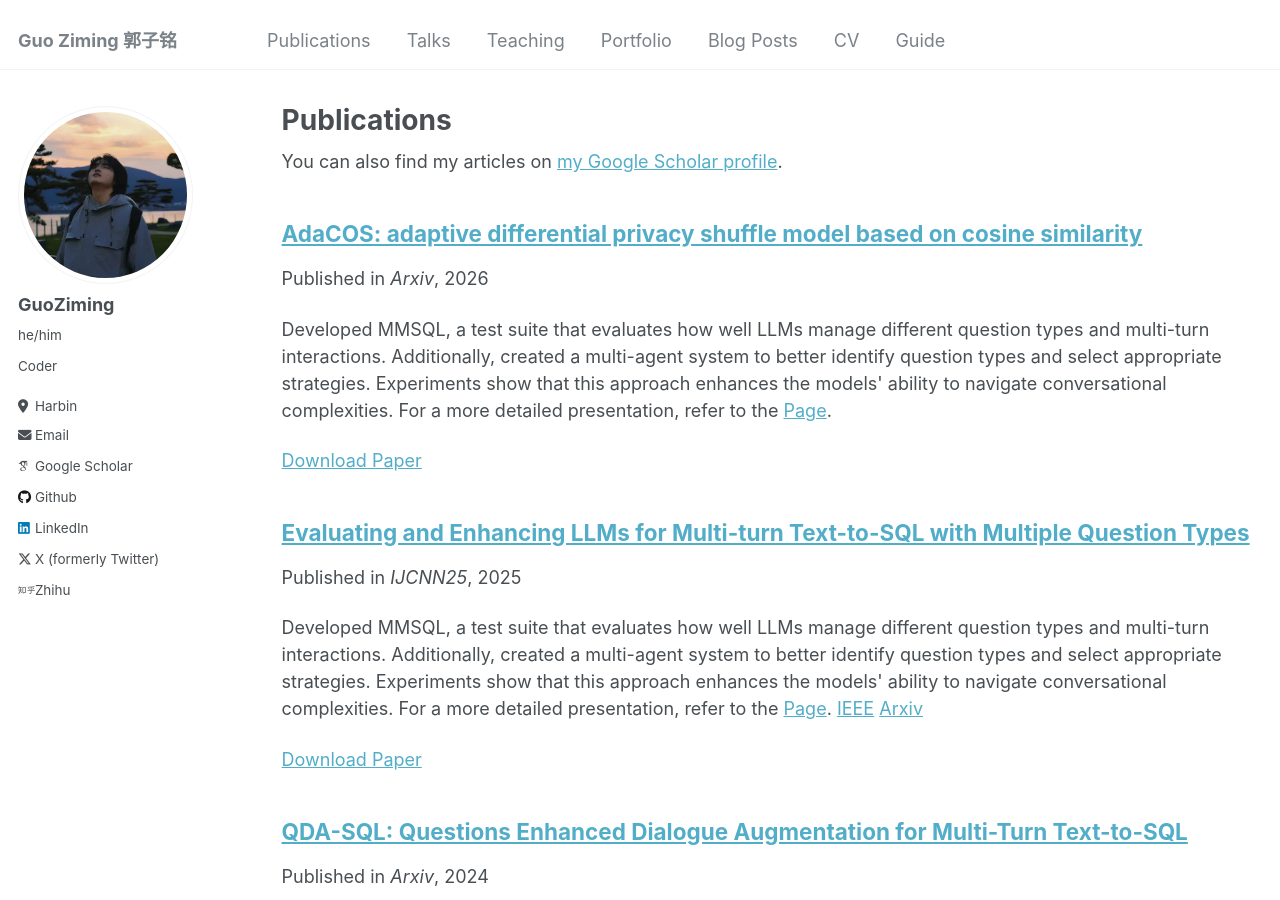
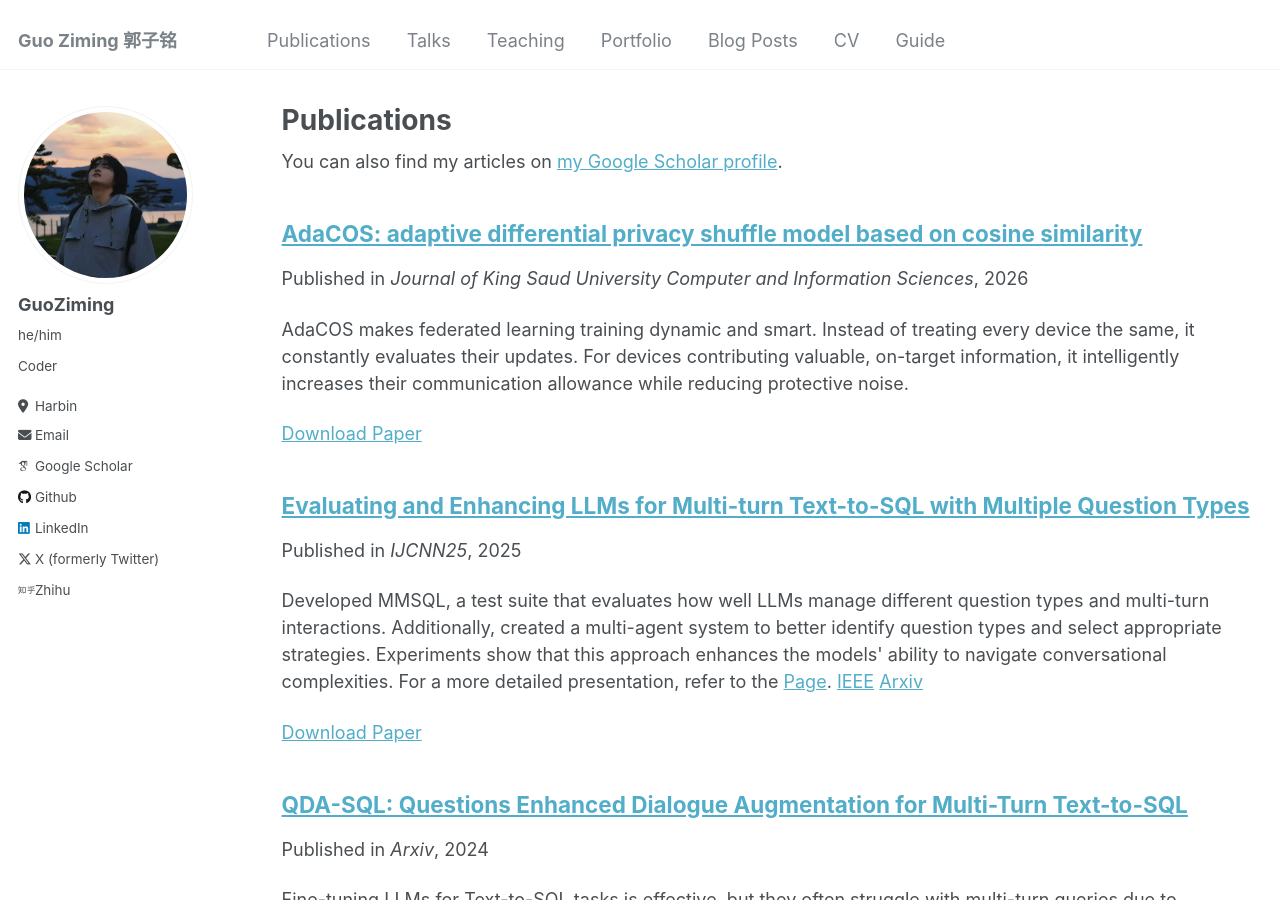
Before and after one commit to mcxiaoxiao/mcxiaoxiao.github.io, a Jekyll site: the page built from _pages/publications.md, in a window 1280 px wide and 900 px high. Built offline with Jekyll 4.4.1, drawn with Linux system fonts in a browser that asks for light colours; some web fonts are replaced.

Commit message:
AdaCOS adaptive differential privacy shuffle model based on cosine similarity.pdf

```diff
--- a/_publications/2026-01-06-AdaCOS.md
+++ b/_publications/2026-01-06-AdaCOS.md
@@ -2,10 +2,10 @@
 title: "AdaCOS: adaptive differential privacy shuffle model based on cosine similarity"
 collection: publications
 permalink: /publication/AdaCOS
-excerpt: 'Developed MMSQL, a test suite that evaluates how well LLMs manage different question types and multi-turn interactions. Additionally, created a multi-agent system to better identify question types and select appropriate strategies. Experiments show that this approach enhances the models&apos; ability to navigate conversational complexities. For a more detailed presentation, refer to the [Page](https://mcxiaoxiao.github.io/MMSQL).'
+excerpt: 'AdaCOS makes federated learning training dynamic and smart. Instead of treating every device the same, it constantly evaluates their updates. For devices contributing valuable, on-target information, it intelligently increases their communication allowance while reducing protective noise. '
 date: 2026-01-06
-venue: 'Arxiv'
-paperurl: 'https://arxiv.org/abs/2412.17867'
+venue: 'Journal of King Saud University Computer and Information Sciences'
+paperurl: '/files/AdaCOS adaptive differential privacy shuffle model based on cosine similarity.pdf'
 ---
 
-Recent advancements in large language models (LLMs) have boosted text-to-SQL systems, but many miss the mark on handling real-world conversations. This can lead to issues with tricky questions that SQL alone can&apos;t solve. To tackle this, we created MMSQL, a test suite that checks how well LLMs handle different question types and multi-turn chats. We tested popular LLMs and found what affects their performance. Plus, we developed a multi-agent system to better identify question types and choose the right strategies. Our experiments show this enhances model&apos;s ability to navigate the complexities of conversational dynamics. For a more detailed presentation, refer to the [Page](https://mcxiaoxiao.github.io/MMSQL).  <br/><br/><img src='/images/multiagent.gif'>
+AdaCOS introduces a dynamic conductor — cosine similarity — to orchestrate privacy in federated learning. It rewards clients whose updates align with the global consensus by boosting their contribution allowance (raising K) and lowering noise, allowing cleaner signals to shine through. Meanwhile, it restricts clients with divergent updates by tightening their quota (lowering K) and applying stronger safeguards. This intelligent resource allocation, all within a fixed privacy budget, delivers stronger model accuracy under the same rigorous privacy guarantee.  <br/><br/><img src='/images/multiagent.gif'>
```
Also changed, not shown: _publications/2024-06-15-QDA-SQL.md (+1 -1 lines), 1 other file.
